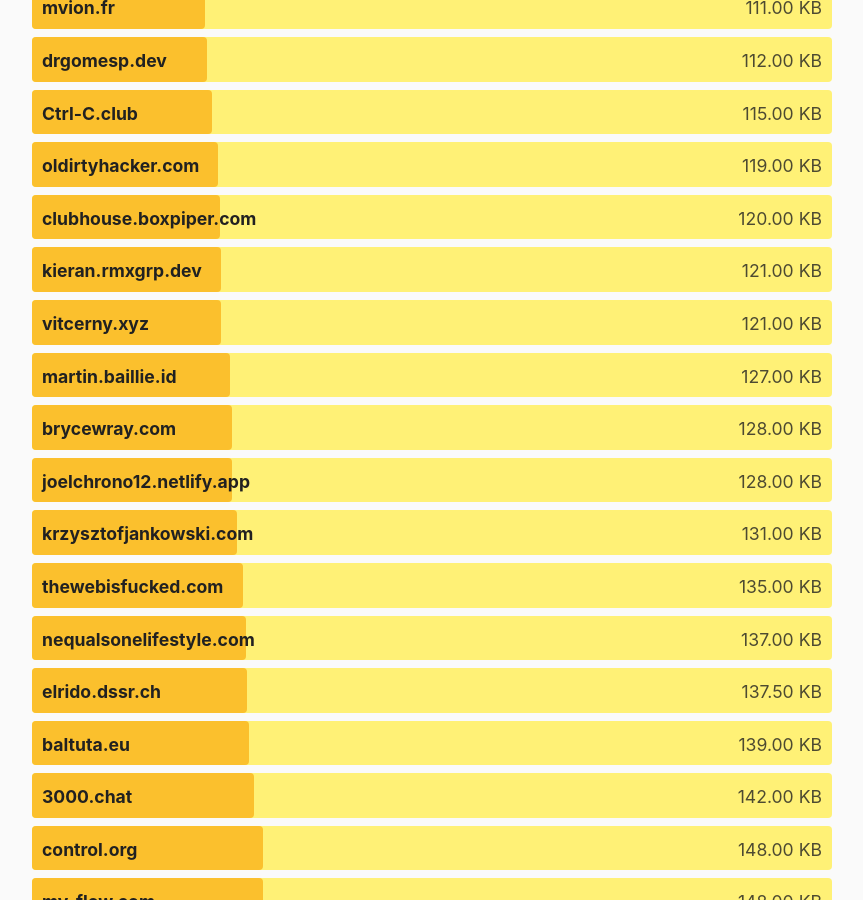
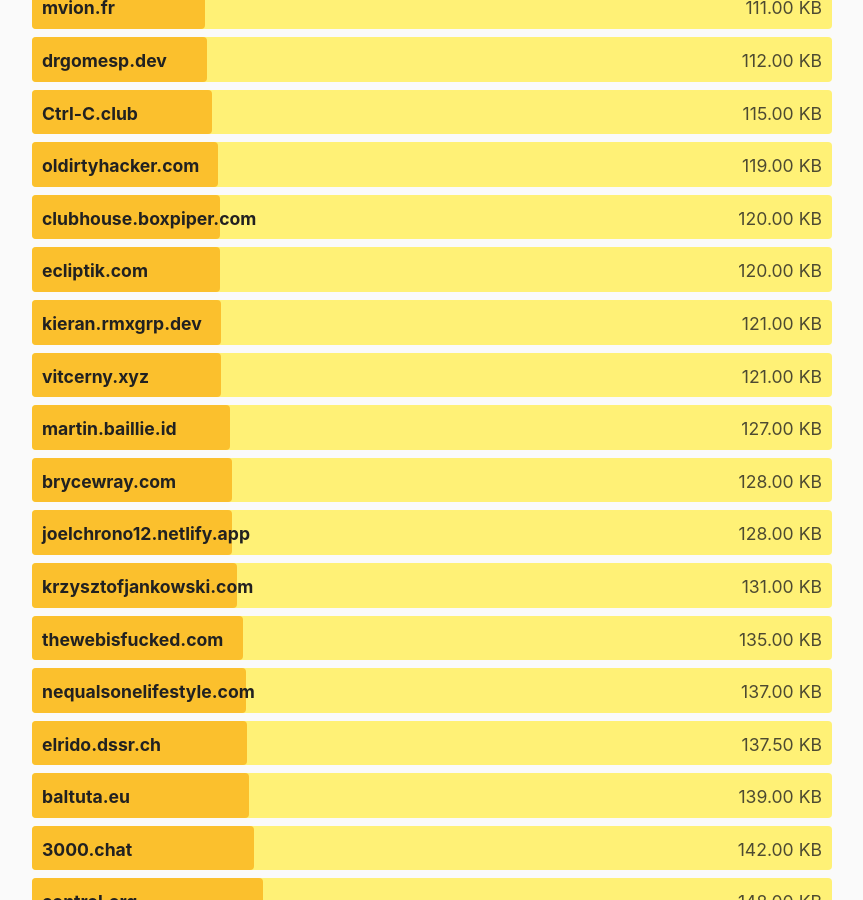
Before and after one commit to kevquirk/512kb.club, a Jekyll site: the page built from index.md, in a window 1280 px wide and 900 px high, scrolled down 14112 px. Shown: the whole window, without its empty margins (208-1071 px from the left). Built offline with Jekyll 4.4.1, drawn with Linux system fonts in a browser that asks for light colours; some of the changed text lies outside the part shown.

Commit message:
Update ecliptik.com

```diff
--- a/_data/sites.yml
+++ b/_data/sites.yml
@@ -610,8 +610,8 @@
 
 - domain: ecliptik.com
   url: https://www.ecliptik.com/
-  size: 230
-  last_checked: 2022-02-21
+  size: 120
+  last_checked: 2022-03-08
 
 - domain: eddiex.se
   url: https://eddiex.se/
```
